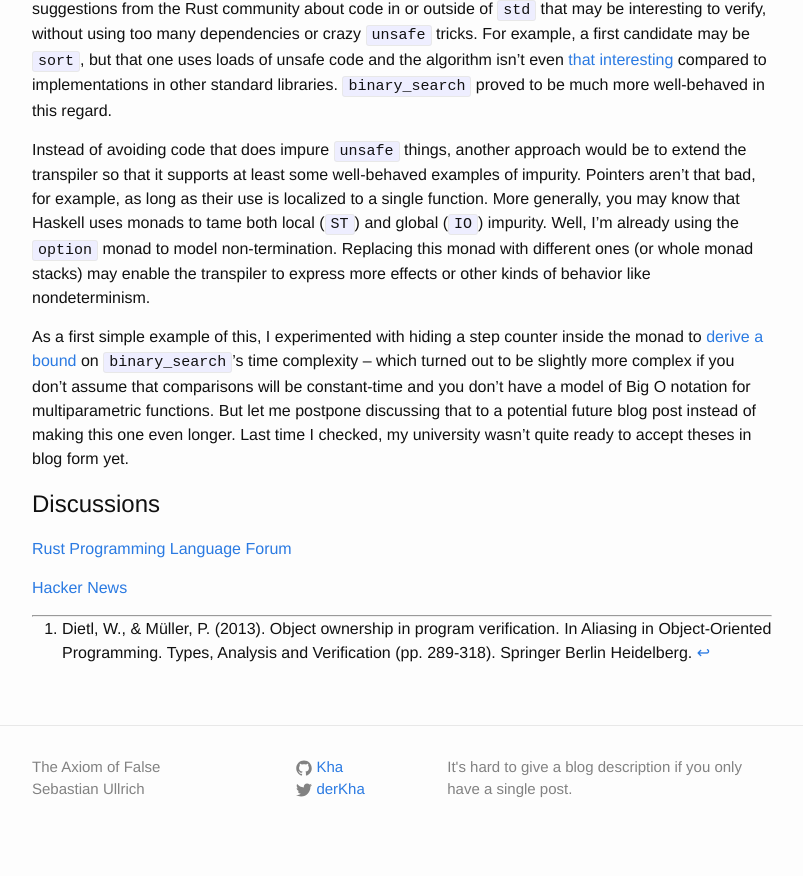
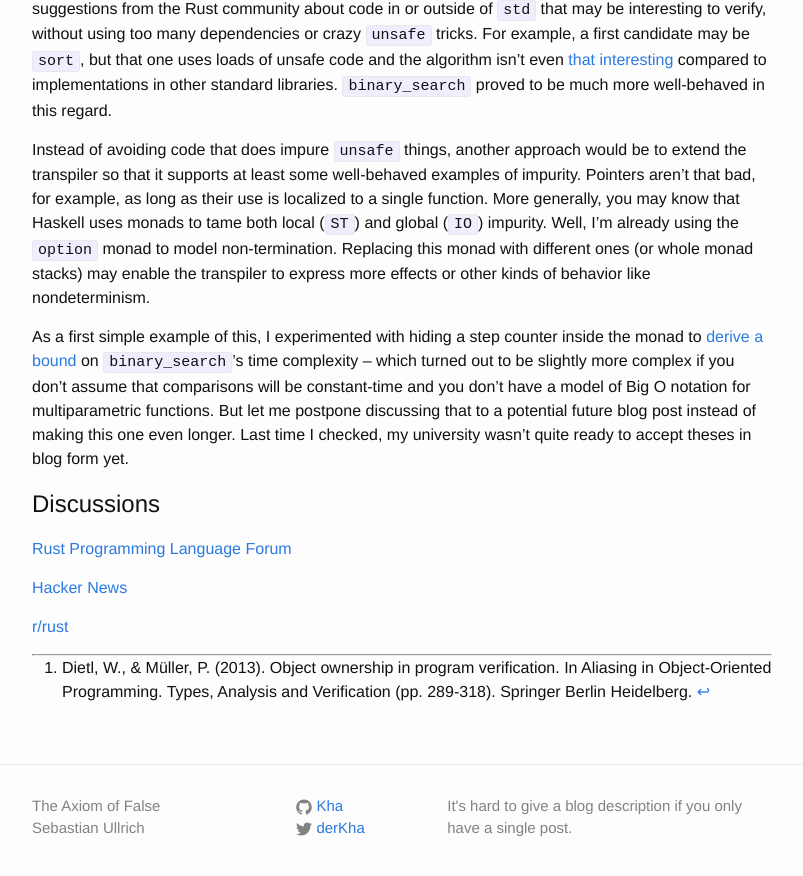
Before and after one commit to Kha/Kha.github.io, a Jekyll site: the page built from _posts/2016-07-22-formally-verifying-rusts-binary-search.md, in a window 1280 px wide and 900 px high, scrolled down 3923 px. Shown: the top 876 px of the window, without its empty margins (238-1041 px from the left). Built offline with Jekyll 4.4.1, drawn with Linux system fonts in a browser that asks for light colours.

Commit message:
Add r/rust link

```diff
--- a/_posts/2016-07-22-formally-verifying-rusts-binary-search.md
+++ b/_posts/2016-07-22-formally-verifying-rusts-binary-search.md
@@ -126,4 +126,6 @@ As a first simple example of this, I experimented with hiding a step counter ins
 
 [Hacker News](https://news.ycombinator.com/item?id=12146049#12146807)
 
+[r/rust](https://www.reddit.com/r/rust/comments/4u4hrl/a_formal_verification_of_rusts_binary_search)
+
 ---
```
